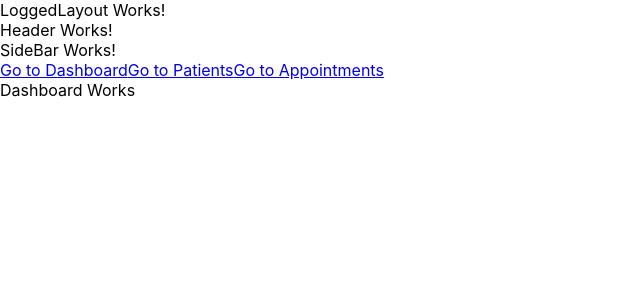
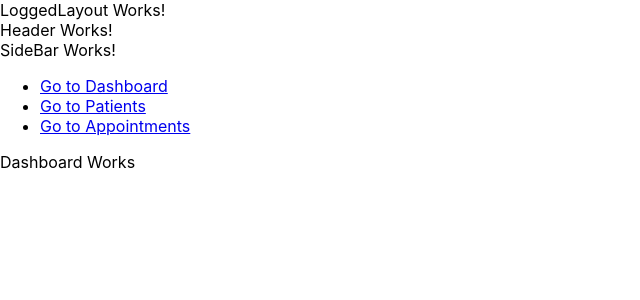
Before and after one commit to britoskies/Hospital-Manager, a React (Vite) app: page /dashboard in a window 1280 px wide. Shown: the top 300 px of the page, without its empty margins (0-640 px from the left). Built offline with nearby package versions, Linux system fonts and the light colour scheme.

Commit message:
Updated Links SideBar

```diff
--- a/src/components/common/SideBar/SideBar.tsx
+++ b/src/components/common/SideBar/SideBar.tsx
@@ -7,9 +7,11 @@ function SideBar({}: Props) {
   return (
     <React.Fragment>
         <div>SideBar Works!</div>
-        <Link to="/dashboard">Go to Dashboard</Link>
-        <Link to="/patients">Go to Patients</Link>
-        <Link to="/Appointments">Go to Appointments</Link>
+        <ul>
+            <li><Link to="/dashboard">Go to Dashboard</Link></li>
+            <li><Link to="/patients">Go to Patients</Link></li>
+            <li><Link to="/appointments">Go to Appointments</Link></li>
+        </ul>
     </React.Fragment>
   );
 }
```
